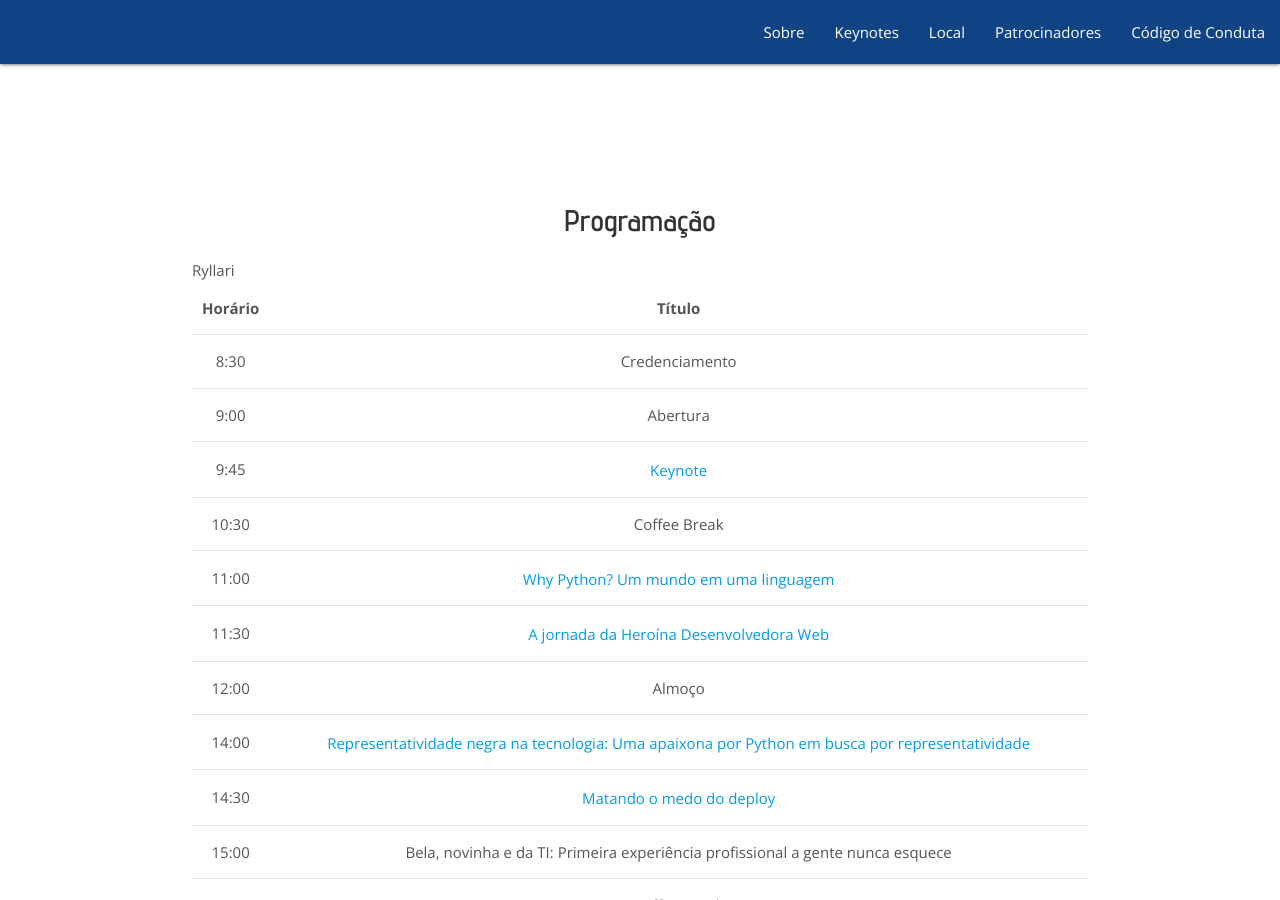
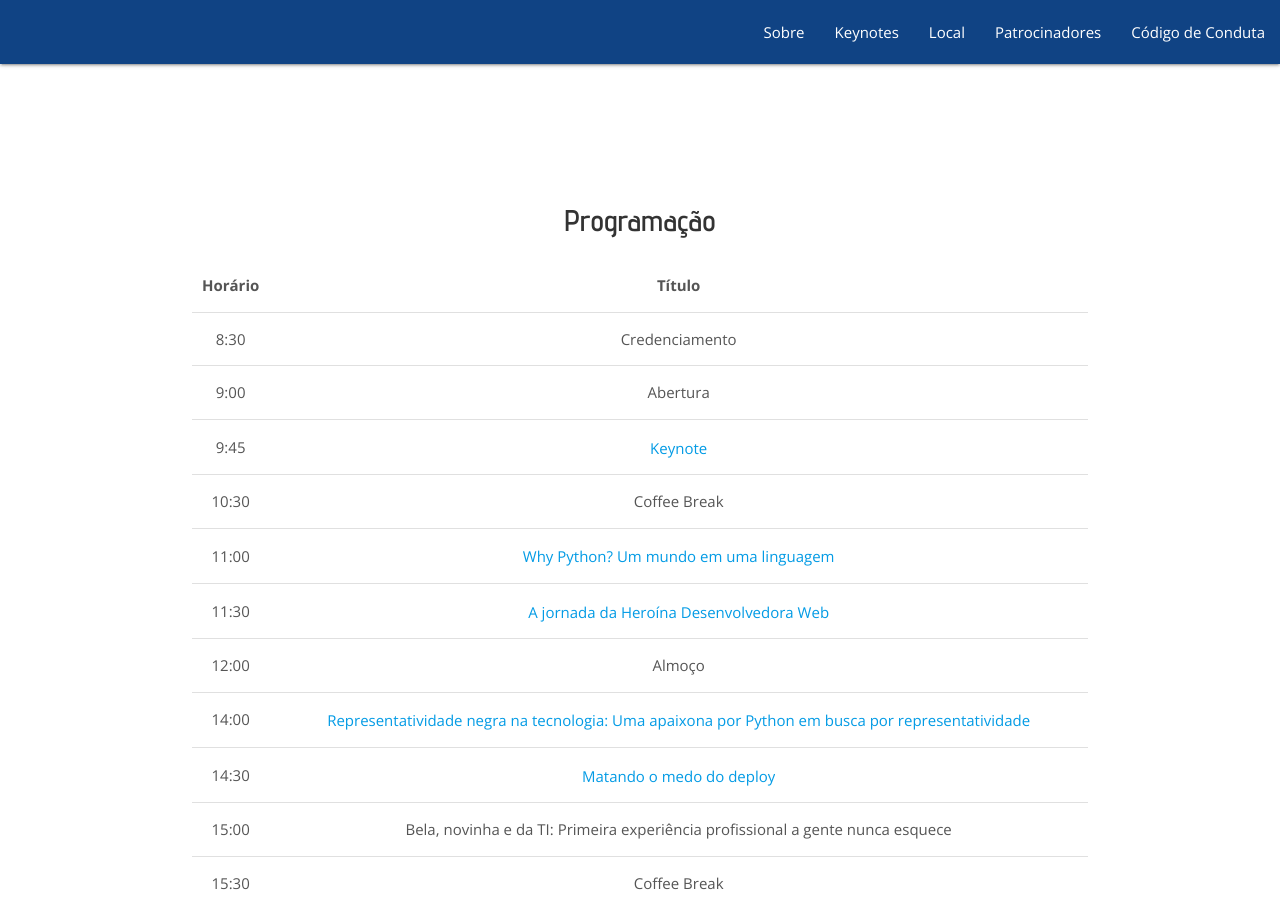
Before and after one commit to pyladies-brazil/conf, a Jekyll site: the page built from index.html, in a window 1280 px wide and 900 px high, scrolled down 2059 px. Built offline with Jekyll 4.4.1, drawn with Linux system fonts in a browser that asks for light colours; nearby versions of some CDN libraries.

Commit message:
fix removendo erro

```diff
--- a/_includes/programacao.html
+++ b/_includes/programacao.html
@@ -33,7 +33,7 @@
                 </tr>
 
                 <tr>
-                  <td>11:00</td> Ryllari
+                  <td>11:00</td>
                   <td> <a class="waves-effect modal-trigger" href="#rillari">  Why Python? Um mundo em uma linguagem </a></td>
                 </tr>
 
```
